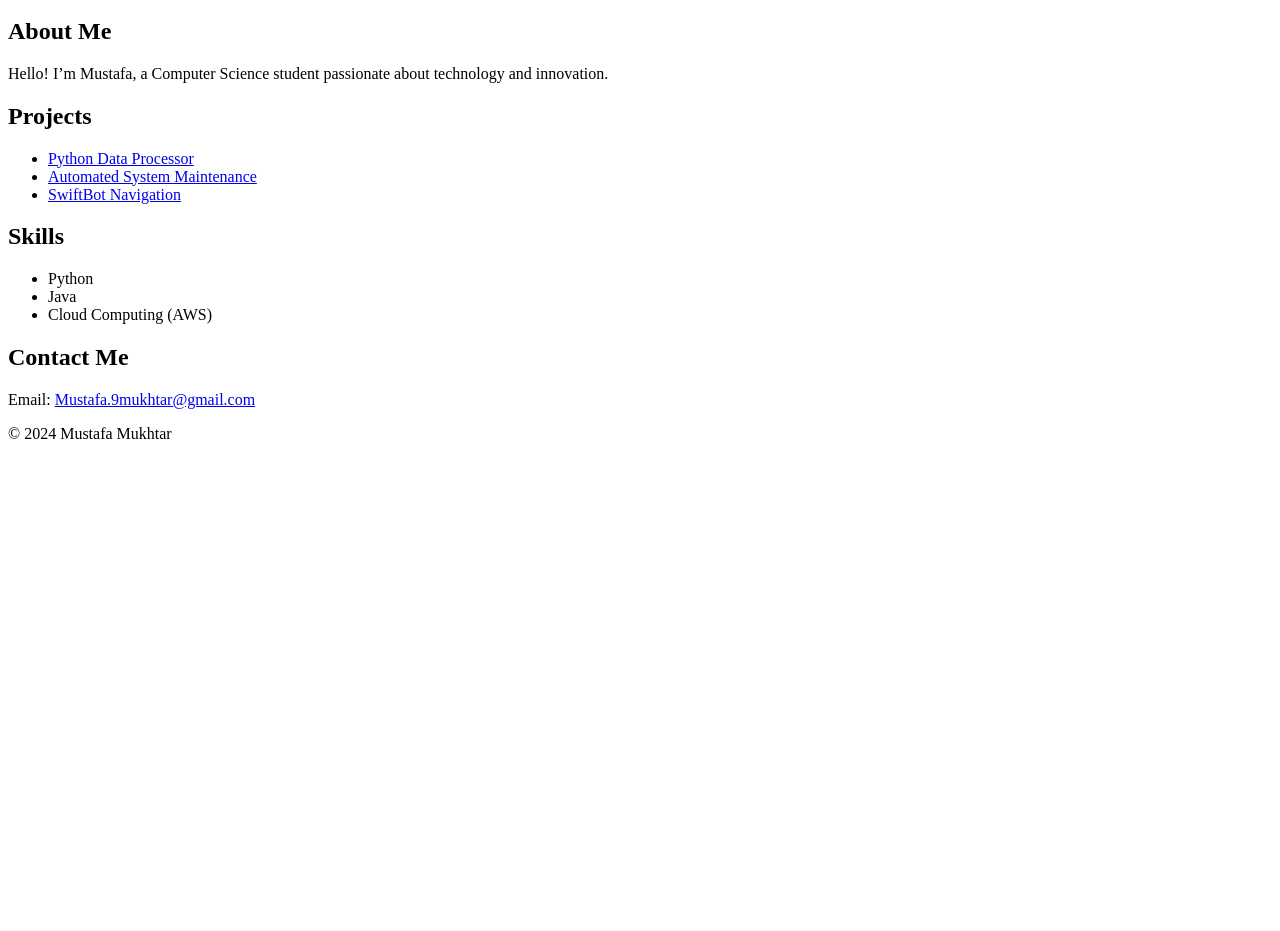
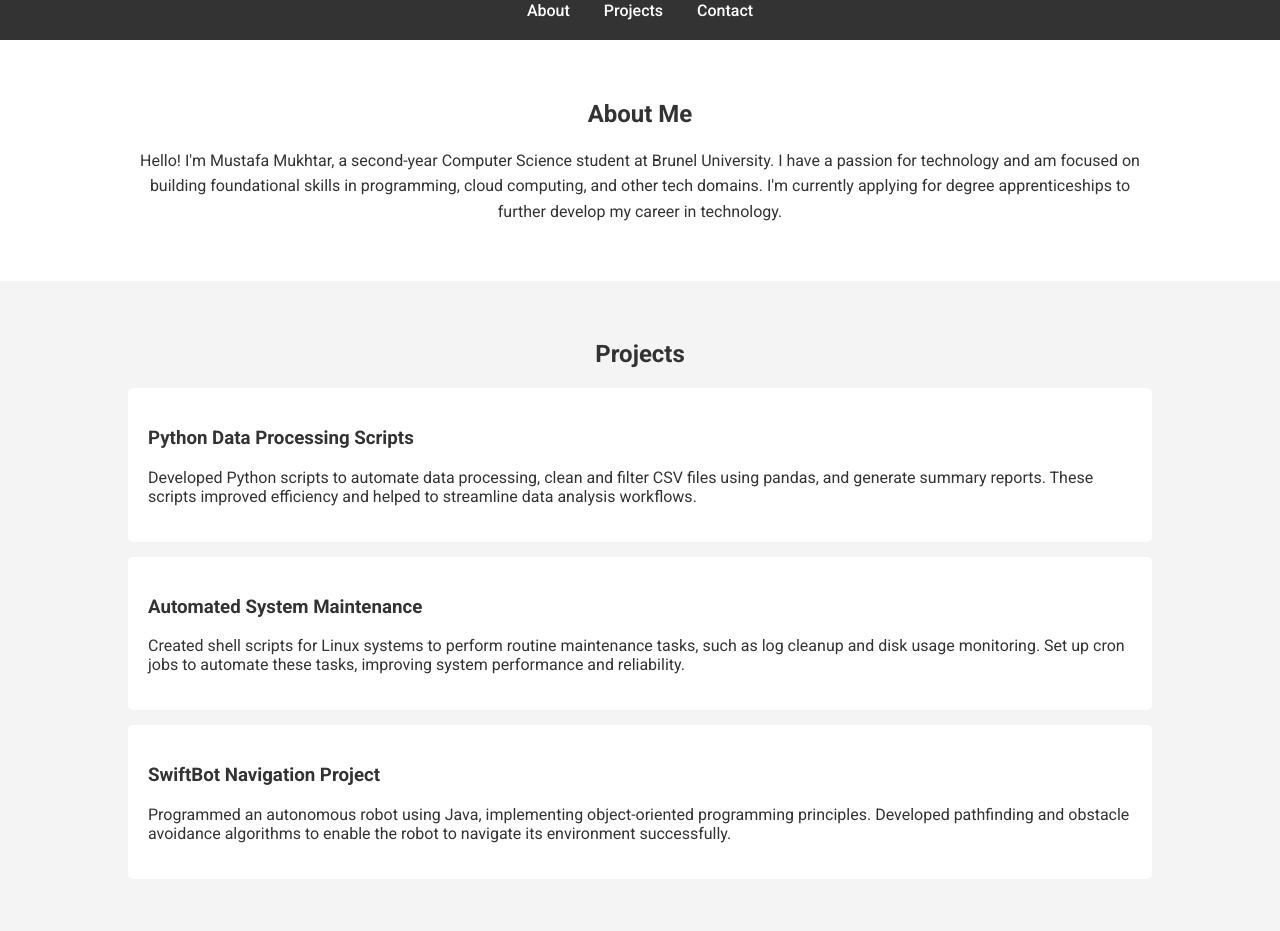
Before and after one commit to MustafaMuk/portfolio, a plain HTML site: page index.html in a window 1280 px wide. Shown: the part 100-1031 px from the top of the page. Before the commit the page ends 800 px from the top, so only its background shows below. Drawn offline with Linux system fonts and the light colour scheme.

Commit message:
Add files via upload

```diff
--- a/index.html
+++ b/index.html
@@ -1,50 +1,175 @@
 <!DOCTYPE html>
 <html lang="en">
+
 <head>
     <meta charset="UTF-8">
     <meta name="viewport" content="width=device-width, initial-scale=1.0">
-    <title>Mustafa's Portfolio</title>
-    <link rel="stylesheet" href="style.css">
+    <meta http-equiv="X-UA-Compatible" content="ie=edge">
+    <title>Mustafa Mukhtar - Portfolio</title>
+    <link href="https://fonts.googleapis.com/css2?family=Roboto:wght@400;500;700&display=swap" rel="stylesheet">
+    <style>
+        /* General Styles */
+        body {
+            font-family: 'Roboto', sans-serif;
+            margin: 0;
+            padding: 0;
+            background-color: #f4f4f4;
+            color: #333;
+        }
+
+        h1, h2 {
+            color: #333;
+        }
+
+        .container {
+            width: 80%;
+            margin: auto;
+            overflow: hidden;
+        }
+
+        /* Header */
+        header {
+            background: #333;
+            color: #fff;
+            padding: 20px 0;
+        }
+
+        header h1 {
+            text-align: center;
+        }
+
+        header nav {
+            text-align: center;
+            margin-top: 10px;
+        }
+
+        header nav a {
+            color: #fff;
+            margin: 0 15px;
+            text-decoration: none;
+            font-weight: 500;
+        }
+
+        /* About Section */
+        #about {
+            background: #fff;
+            padding: 40px 0;
+        }
+
+        #about h2 {
+            text-align: center;
+            margin-bottom: 20px;
+        }
+
+        #about p {
+            text-align: center;
+            line-height: 1.6;
+        }
+
+        /* Projects Section */
+        #projects {
+            background: #f4f4f4;
+            padding: 40px 0;
+        }
+
+        #projects h2 {
+            text-align: center;
+            margin-bottom: 20px;
+        }
+
+        #projects .project {
+            background: #fff;
+            margin: 15px 0;
+            padding: 20px;
+            border-radius: 5px;
+        }
+
+        /* Contact Section */
+        #contact {
+            background: #333;
+            color: #fff;
+            padding: 40px 0;
+        }
+
+        #contact h2 {
+            text-align: center;
+            margin-bottom: 20px;
+        }
+
+        #contact p {
+            text-align: center;
+        }
+
+        #contact a {
+            color: #fff;
+            text-decoration: none;
+            font-weight: 500;
+        }
+
+        /* Footer */
+        footer {
+            background: #222;
+            color: #fff;
+            text-align: center;
+            padding: 10px 0;
+        }
+    </style>
 </head>
+
 <body>
     <header>
-        <h1>Welcome to My Portfolio</h1>
+        <div class="container">
+            <h1>Mustafa Mukhtar</h1>
             <nav>
                 <a href="#about">About</a>
                 <a href="#projects">Projects</a>
-            <a href="#skills">Skills</a>
                 <a href="#contact">Contact</a>
             </nav>
+        </div>
     </header>
-    <main>
+
+    <!-- About Section -->
     <section id="about">
+        <div class="container">
             <h2>About Me</h2>
-            <p>Hello! I’m Mustafa, a Computer Science student passionate about technology and innovation.</p>
+            <p>
+                Hello! I'm Mustafa Mukhtar, a second-year Computer Science student at Brunel University. I have a passion for technology and am focused on building foundational skills in programming, cloud computing, and other tech domains. I'm currently applying for degree apprenticeships to further develop my career in technology.
+            </p>
+        </div>
     </section>
+
+    <!-- Projects Section -->
     <section id="projects">
+        <div class="container">
             <h2>Projects</h2>
-            <ul>
-                <li><a href="https://github.com/your-repo">Python Data Processor</a></li>
-                <li><a href="https://github.com/your-repo">Automated System Maintenance</a></li>
-                <li><a href="https://github.com/your-repo">SwiftBot Navigation</a></li>
-            </ul>
+            <div class="project">
+                <h3>Python Data Processing Scripts</h3>
+                <p>Developed Python scripts to automate data processing, clean and filter CSV files using pandas, and generate summary reports. These scripts improved efficiency and helped to streamline data analysis workflows.</p>
+            </div>
+            <div class="project">
+                <h3>Automated System Maintenance</h3>
+                <p>Created shell scripts for Linux systems to perform routine maintenance tasks, such as log cleanup and disk usage monitoring. Set up cron jobs to automate these tasks, improving system performance and reliability.</p>
+            </div>
+            <div class="project">
+                <h3>SwiftBot Navigation Project</h3>
+                <p>Programmed an autonomous robot using Java, implementing object-oriented programming principles. Developed pathfinding and obstacle avoidance algorithms to enable the robot to navigate its environment successfully.</p>
+            </div>
+        </div>
     </section>
-        <section id="skills">
-            <h2>Skills</h2>
-            <ul>
-                <li>Python</li>
-                <li>Java</li>
-                <li>Cloud Computing (AWS)</li>
-            </ul>
+
+    <!-- Contact Section -->
+    <section id="contact">
+        <div class="container">
+            <h2>Contact Me</h2>
+            <p>Email: <a href="mailto:mustafa.9mukhtar@gmail.com">mustafa.9mukhtar@gmail.com</a></p>
+            <p>LinkedIn: <a href="https://www.linkedin.com/in/mustafamukhtar" target="_blank">Mustafa Mukhtar</a></p>
+            <p>GitHub: <a href="https://github.com/MustafaMuk" target="_blank">MustafaMuk</a></p>
+        </div>
     </section>
-        <section id="contact">
-            <h2>Contact Me</h2>
-            <p>Email: <a href="mailto:Mustafa.9mukhtar@gmail.com">Mustafa.9mukhtar@gmail.com</a></p>
-        </section>
-    </main>
+
     <footer>
-        <p>© 2024 Mustafa Mukhtar</p>
+        <p>&copy; 2024 Mustafa Mukhtar. All Rights Reserved.</p>
     </footer>
-    <script src="script.js"></script>
 </body>
+
 </html>
--- a/script.js
+++ b/script.js
@@ -0,0 +1,8 @@
+// Smooth scrolling for navigation links
+document.querySelectorAll('nav a').forEach(anchor => {
+    anchor.addEventListener('click', function(e) {
+        e.preventDefault();
+        const targetId = this.getAttribute('href').substring(1);
+        document.getElementById(targetId).scrollIntoView({ behavior: 'smooth' });
+    });
+});
--- a/style.css
+++ b/style.css
@@ -0,0 +1,75 @@
+body {
+    font-family: Arial, sans-serif;
+    margin: 0;
+    padding: 0;
+    background-color: #f0f0f0;
+}
+
+.container {
+    width: 80%;
+    margin: 0 auto;
+}
+
+header {
+    background-color: #333;
+    color: #fff;
+    padding: 20px 0;
+    text-align: center;
+}
+
+header nav ul {
+    list-style: none;
+    padding: 0;
+}
+
+header nav ul li {
+    display: inline;
+    margin-right: 20px;
+}
+
+header nav ul li a {
+    color: #fff;
+    text-decoration: none;
+}
+
+section {
+    background-color: white;
+    padding: 40px 0;
+    margin-top: 20px;
+}
+
+section h2 {
+    text-align: center;
+}
+
+.project-card {
+    background-color: #eaeaea;
+    padding: 20px;
+    margin: 20px 0;
+    border-radius: 8px;
+    box-shadow: 0 2px 4px rgba(0, 0, 0, 0.1);
+}
+
+.project-card h3 {
+    color: #333;
+}
+
+.project-card a {
+    color: #0073e6;
+    text-decoration: none;
+}
+
+#contact p {
+    text-align: center;
+}
+
+footer {
+    background-color: #333;
+    color: #fff;
+    text-align: center;
+    padding: 10px 0;
+}
+
+footer p {
+    margin: 0;
+}
```
Lines whose indentation alone changed are shown as unchanged.
